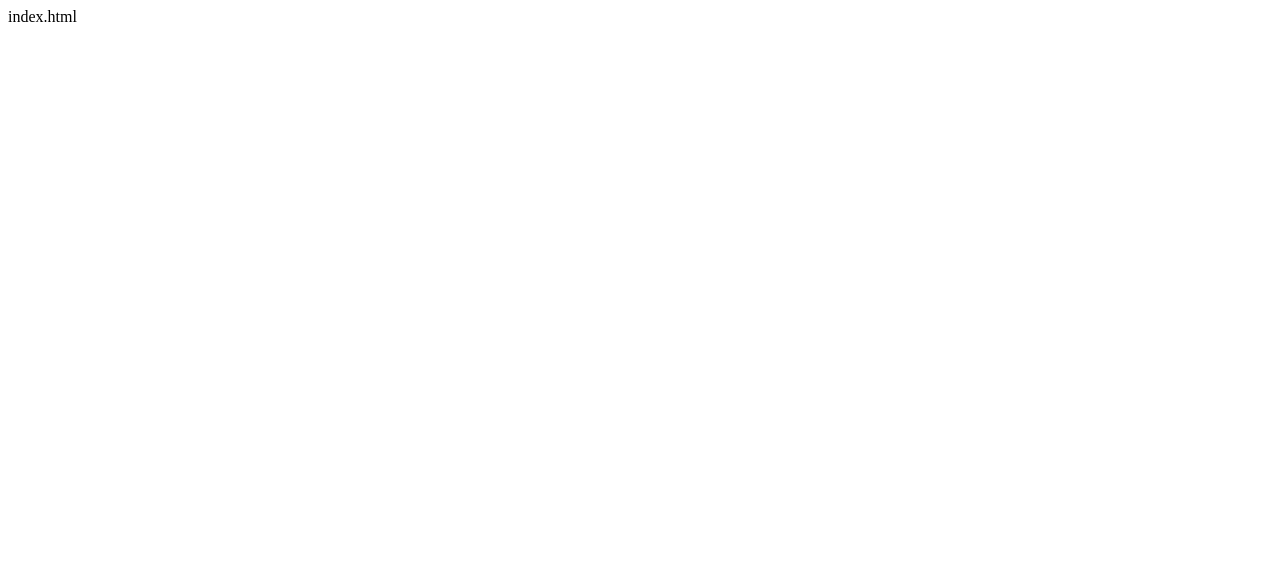
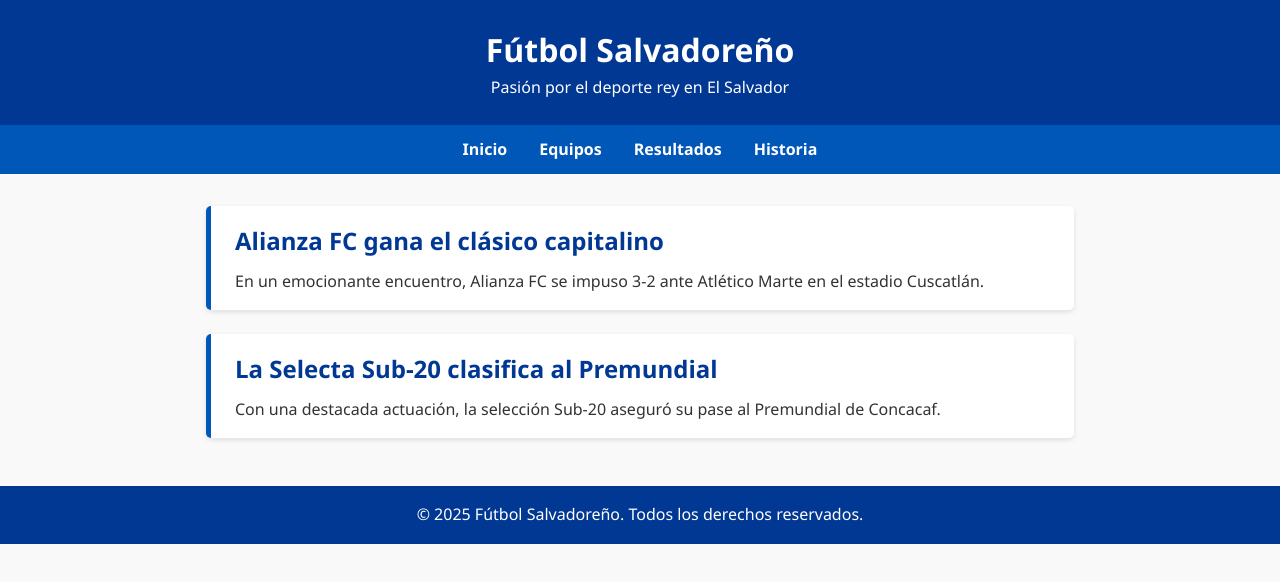
Before and after one commit to FerMHm/Futbol-de-El-Salvador, a plain HTML site: page index.html in a window 1280 px wide. Drawn offline with Linux system fonts and the light colour scheme.

Commit message:
Update index.html

```diff
--- a/index.html
+++ b/index.html
@@ -1 +1,94 @@
-index.html
+<!DOCTYPE html>
+<html lang="es">
+<head>
+  <meta charset="UTF-8">
+  <meta name="viewport" content="width=device-width, initial-scale=1.0">
+  <title>Fútbol Salvadoreño</title>
+  <style>
+    * {
+      box-sizing: border-box;
+      margin: 0;
+      padding: 0;
+    }
+    body {
+      font-family: 'Segoe UI', Tahoma, Geneva, Verdana, sans-serif;
+      background-color: #f9f9f9;
+      color: #333;
+      line-height: 1.6;
+    }
+    header {
+      background-color: #003893;
+      color: white;
+      padding: 1.5rem;
+      text-align: center;
+    }
+    nav {
+      background-color: #0057b8;
+      display: flex;
+      justify-content: center;
+      padding: 0.75rem 0;
+    }
+    nav a {
+      color: white;
+      text-decoration: none;
+      margin: 0 1rem;
+      font-weight: bold;
+    }
+    nav a:hover {
+      text-decoration: underline;
+    }
+    section {
+      max-width: 900px;
+      margin: 2rem auto;
+      padding: 0 1rem;
+    }
+    .noticia {
+      background: white;
+      padding: 1rem 1.5rem;
+      margin-bottom: 1.5rem;
+      border-left: 5px solid #0057b8;
+      border-radius: 5px;
+      box-shadow: 0 2px 5px rgba(0,0,0,0.1);
+    }
+    .noticia h2 {
+      color: #003893;
+      margin-bottom: 0.5rem;
+    }
+    footer {
+      background-color: #003893;
+      color: white;
+      text-align: center;
+      padding: 1rem;
+      margin-top: 3rem;
+    }
+  </style>
+</head>
+<body>
+  <header>
+    <h1>Fútbol Salvadoreño</h1>
+    <p>Pasión por el deporte rey en El Salvador</p>
+  </header>
+
+  <nav>
+    <a href="#">Inicio</a>
+    <a href="#equipos">Equipos</a>
+    <a href="#resultados">Resultados</a>
+    <a href="#historia">Historia</a>
+  </nav>
+
+  <section>
+    <div class="noticia">
+      <h2>Alianza FC gana el clásico capitalino</h2>
+      <p>En un emocionante encuentro, Alianza FC se impuso 3-2 ante Atlético Marte en el estadio Cuscatlán.</p>
+    </div>
+    <div class="noticia">
+      <h2>La Selecta Sub-20 clasifica al Premundial</h2>
+      <p>Con una destacada actuación, la selección Sub-20 aseguró su pase al Premundial de Concacaf.</p>
+    </div>
+  </section>
+
+  <footer>
+    &copy; 2025 Fútbol Salvadoreño. Todos los derechos reservados.
+  </footer>
+</body>
+</html>
```
